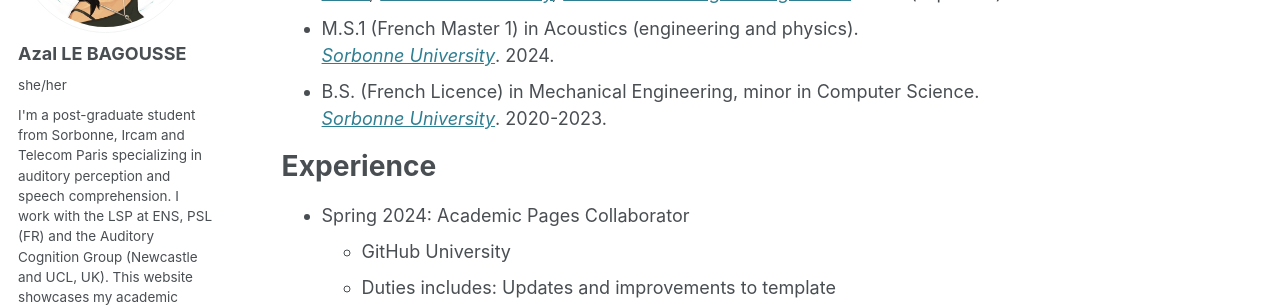
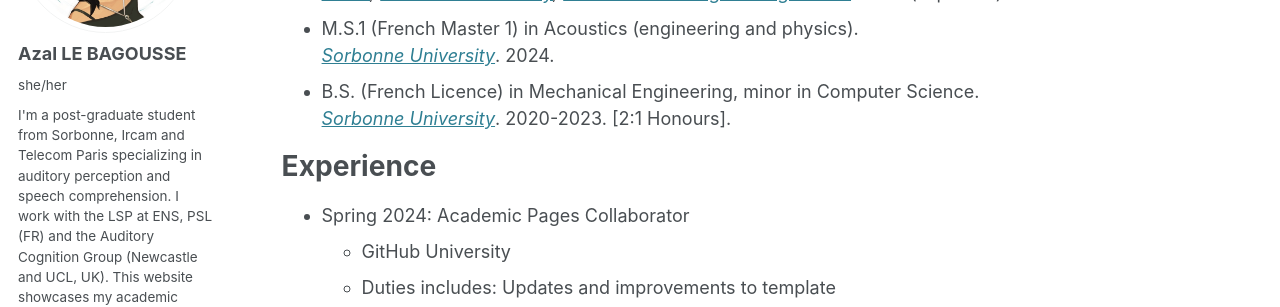
Before and after one commit to azallb/azallb.github.io, a Jekyll site: the page built from _pages/cv.md, in a window 1280 px wide and 900 px high. Shown: the part 241-548 px from the top of the window. Built offline with Jekyll 4.4.1, drawn with Linux system fonts in a browser that asks for light colours.

Commit message:
talk update

```diff
--- a/_pages/cv.md
+++ b/_pages/cv.md
@@ -16,7 +16,7 @@ Education
 * M.S.1 (French Master 1) in Acoustics (engineering and physics). <br>
   *[Sorbonne University](https://sciences.sorbonne-universite.fr/en)*. 2024.
 * B.S. (French Licence) in Mechanical Engineering, minor in Computer Science. <br>
-  *[Sorbonne University](https://sciences.sorbonne-universite.fr/en)*. 2020-2023.
+  *[Sorbonne University](https://sciences.sorbonne-universite.fr/en)*. 2020-2023. [2:1 Honours].
 
 Experience
 ======
```
